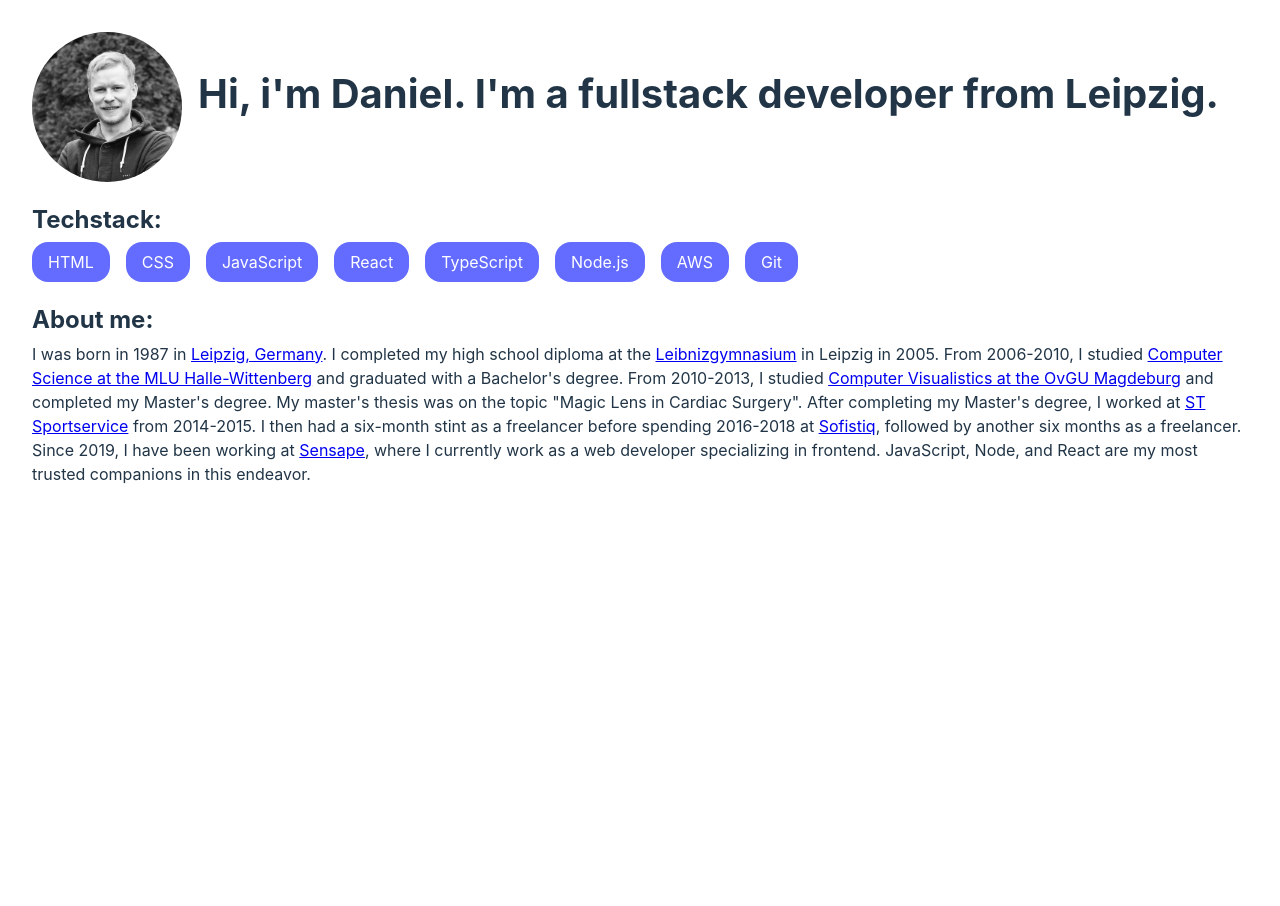
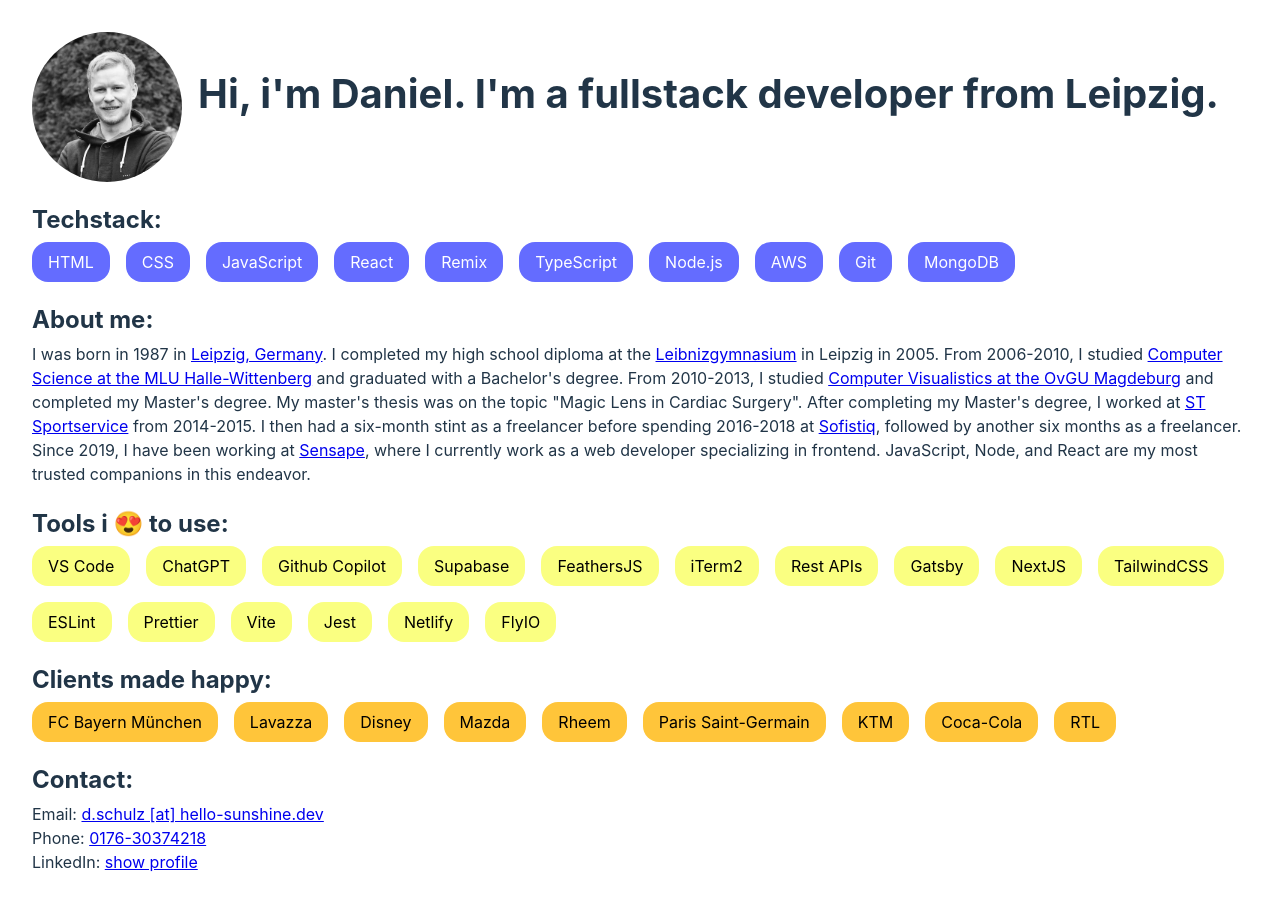
Before and after one commit to develowlper/karl-eule-cv, a React (Vite) app: page / in a window 1280 px wide. Before the commit the page ends 800 px from the top, so only its background shows below. Built offline with nearby package versions, Linux system fonts and the light colour scheme.

Commit message:
feat: tools and clients

```diff
--- a/src/App.css
+++ b/src/App.css
@@ -52,11 +52,25 @@ h2 {
 
 .techstackitem {
   background-color: var(--color-primary);
+color: var(--font-color-primary);
+}
+
+.pill {
   padding: 0.5rem 1rem;
-  border-radius: 16px;
+    border-radius: 16px;
+}
+
+.toolsitem {
+background-color: #FAFF81;
+color: #000
+}
+
+.clientitem {
+background-color: #FFC53A;
+color: #000
 }
 
 .techstacklink {
   text-decoration: none;
-  color: var(--font-color-primary);
+  color: inherit
 }
--- a/src/App.tsx
+++ b/src/App.tsx
@@ -21,7 +21,9 @@ const techstack: Tech[] = [
   {
     name: 'React',
     url: "https://reactjs.org/",
-  }, {
+  },
+  { name: 'Remix', url: 'https://remix.run' },
+  {
     name: 'TypeScript',
     url: "https://www.typescriptlang.org/",
   }, {
@@ -33,9 +35,84 @@ const techstack: Tech[] = [
   }, {
     name: 'Git',
     url: "https://git-scm.com/",
+  }, {
+    name: "MongoDB",
+    url: "https://www.mongodb.com/"
   }]
 
+const tools: Tech[] = [
+  {
+    name: 'VS Code',
+    url: "https://code.visualstudio.com/",
+  }, {
+    name: 'ChatGPT',
+    url: "https://openai.com/chatgpt"
+  }, {
+    "name": "Github Copilot",
+    "url": "https://copilot.github.com/"
+  }, {
+    name: "Supabase",
+    url: "https://supabase.io/"
+  }, {
+    name: "FeathersJS", url: "https://feathersjs.com/"
+  }, {
+    name: 'iTerm2',
+    url: "https://iterm2.com/",
+  }, {
+    name: "Rest APIs",
+    url: "https://restfulapi.net/"
+  }, {
+    name: "Gatsby",
+    url: "https://www.gatsbyjs.com/"
+  },
+  {
+    name: "NextJS",
+    url: "https://nextjs.org/"
+  }, {
+    name: "TailwindCSS",
+    url: "https://tailwindcss.com/"
+  },
+  { name: 'ESLint', url: 'https://eslint.org/' },
+  { name: 'Prettier', url: 'https://prettier.io/' },
+  { name: 'Vite', url: 'https://vitejs.dev/' },
+  { name: 'Jest', url: 'https://jestjs.io/' },
+  { name: 'Netlify', url: 'https://netlify.com' },
+  { name: 'FlyIO', url: 'https://fly.io' },
+]
 
+const clients: Tech[] = [
+  {
+    name: 'FC Bayern München',
+    url: 'https://www.sensape.com/projects/ar-photos-with-the-fc-bayern-stars'
+  },
+  {
+    name: 'Lavazza',
+    url: 'https://lavazza.de'
+  },
+  {
+    name: 'Disney',
+    url: 'https://elemental-quiz.de/'
+  }, {
+    name: 'Mazda',
+    url: 'https://mazda.de'
+  }, {
+    name: 'Rheem',
+    url: 'https://www.sensape.com/projects/rheem-digital-sales-process-at-the-pos'
+  },
+  {
+    name: 'Paris Saint-Germain',
+    url: 'https://www.sensape.com/projects/virtual-selfies-with-psg-players'
+  }, {
+    name: 'KTM',
+    url: 'https://www.sensape.com/projects/selfies-with-ktm-drivers-for-traffic-and-sales-boost'
+  }, {
+    'name': 'Coca-Cola',
+    'url': 'https://coca-cola.com'
+  }, {
+    name: 'RTL',
+    url: 'https://www.sensape.com/projects/rtl-uses-interactive-ar-solution-to-promote-the-new-season'
+  }
+]
 
 function App() {
 
@@ -53,7 +130,7 @@ function App() {
         </h2>
         <ul className='techstack'>
           {techstack.map((tech) => (
-            <li className='techstackitem' key={tech.name}>
+            <li className='pill techstackitem' key={tech.name}>
               <a className='techstacklink' href={tech.url} target='_blank' rel="noopener noreferer">
                 {tech.name}
               </a>
@@ -95,6 +172,38 @@ function App() {
           </a>
           , where I currently work as a web developer specializing in frontend. JavaScript, Node, and React are my most trusted companions in this endeavor.
         </p>
+        <h2>
+          Tools i &#128525; to use:
+        </h2>
+        <ul className='techstack'>
+          {tools.map(x => {
+            return <li className='pill toolsitem' key={x.name}>
+              <a className='techstacklink' href={x.url} target='_blank' rel="noopener noreferer">{x.name}</a>
+            </li>
+          })}
+        </ul>
+        <h2>
+          Clients made happy:
+        </h2>
+        <ul className='techstack'>
+          {clients.map(x => {
+            return <li className='pill clientitem' key={x.name}>
+              <a className='techstacklink' href={x.url} target='_blank' rel="noopener noreferer">{x.name}</a>
+            </li>
+          })}
+        </ul>
+        <h2>Contact:</h2>
+        <div>
+          Email: <a href="mailto:d.schulz@hello-sunshine.dev">
+            d.schulz [at] hello-sunshine.dev
+          </a>
+        </div>
+        <div>
+          Phone: <a href="tel:+4917630374218">0176-30374218</a>
+        </div>
+        <div>
+          LinkedIn: <a href="https://www.linkedin.com/in/daniel-schulz-226370109/" rel="noopener noreferer" target="_blank">show profile</a>
+        </div>
       </main>
     </>
   )
```
